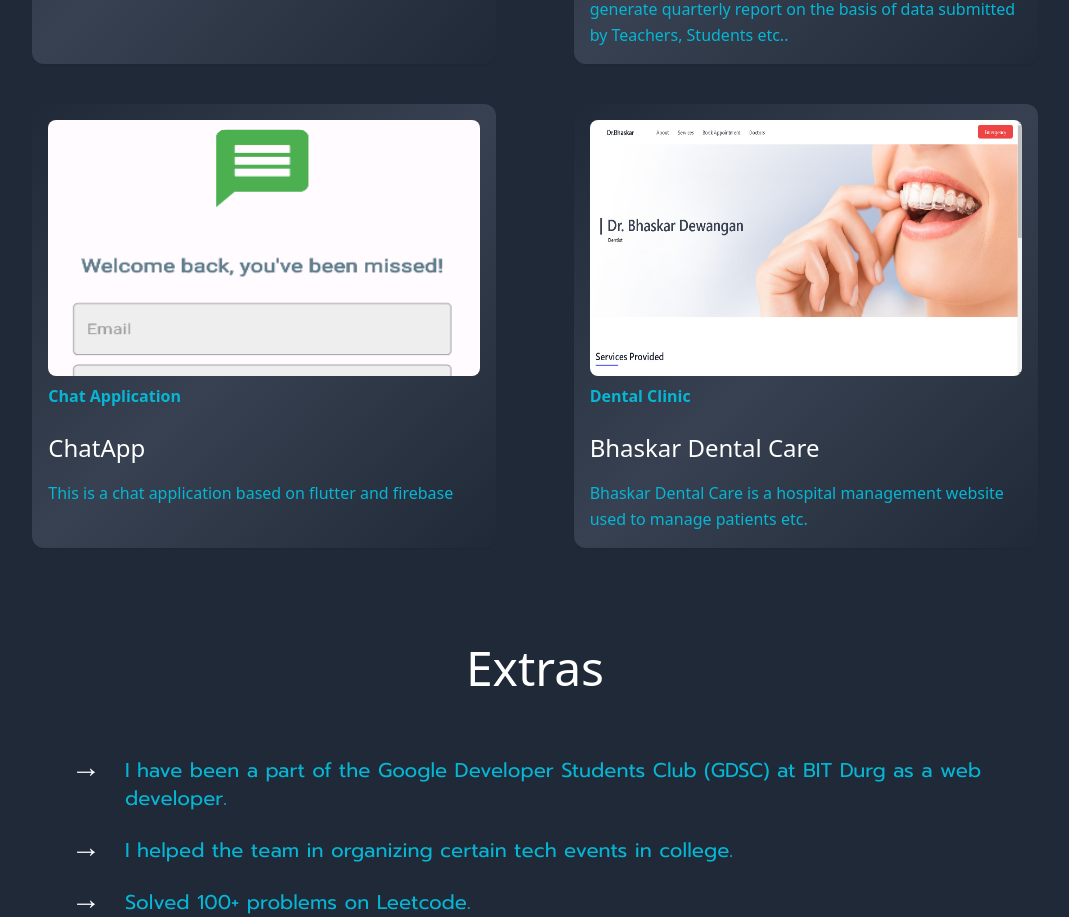
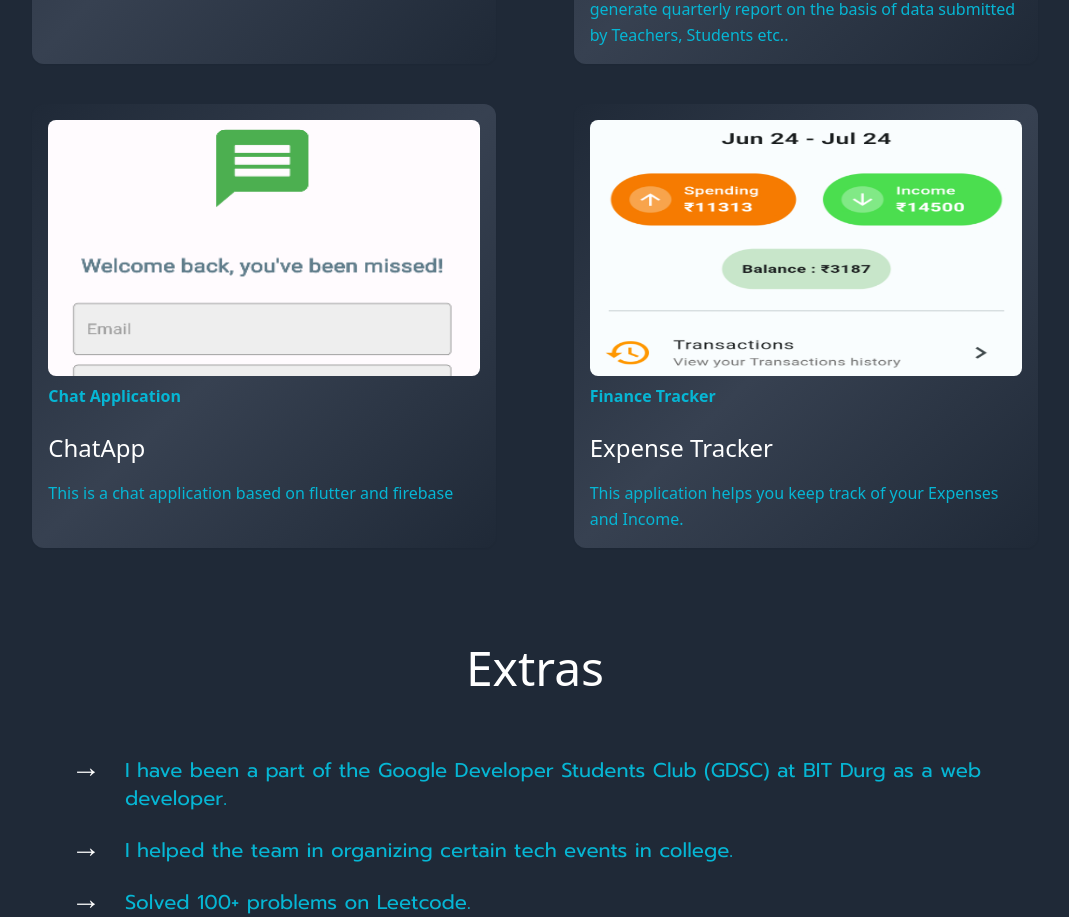
Before and after one commit to Harsh-bhai/portfolio, a Next.js app: page / in a window 1280 px wide. Shown: the part 4380-5297 px from the top of the page, without its empty margins (105-1174 px from the left). Built offline with nearby package versions, Linux system fonts and the light colour scheme; a web font is replaced by a local one.

Commit message:
expense tracker added in project section and all js converted to jsx

```diff
--- a/components/card.jsx
+++ b/components/card.jsx
@@ -115,7 +115,7 @@ const Card = () => {
                 <p className="leading-relaxed text-base text-white">
                   {item[1].meta.maindesc}
                 </p>
-                <div className="flex md:flex-row flex-col justify-center items-center md:space-x-10 md:space-y-0 space-y-6 ">
+                <div className="flex justify-center items-center md:space-x-10 space-x-4 ">
                   <a
                     href={item[1].Links.link}
                     target="_blank"
--- a/components/mainSection.jsx
+++ b/components/mainSection.jsx
@@ -42,7 +42,7 @@ const MainSection = () => {
         { y: "-1000%", opacity: 0, duration: 3, ease: "power1" },
         "-=3.5"
       );
-      // Reveal the boy image using a clipping mask
+      // Reveal the boy image using a clipping <mask></mask>
       timeline.from(
         ".whiteimg",
         { clipPath: "inset(0% 0% 100% 0%)", duration: 3 },
--- a/components/navbar.jsx
+++ b/components/navbar.jsx
@@ -46,7 +46,7 @@ const Navbar = () => {
       end: "+=999999px", // Set to a large value to make it effectively infinite
       toggleClass: {
         targets: ".mainnav",
-        className: "bg-gray-900",
+        className: "bg-gray-800",
       },
     });
     // ScrollTrigger.create({
--- a/data/allprojects.json
+++ b/data/allprojects.json
@@ -19,7 +19,7 @@
     "desc": "PlaylistPilot is a Music Organizer web application. It is based on TAG system, it allow user to create, modify playlist on the basis of TAGS",
     "img":"playlistpilot.jpg",
     "meta":{
-      "maindesc":"PlaylistPilot is a Music Organizer web application. It is based on TAG system, it allows user to create, modify playlist on the basis of TAGS.This application makes it easy to sort through large music libraries by enabling the use of tags to categorize songs by artist name, band name, genre, moods, and much more.",
+      "maindesc":"PlaylistPilot is a Music Organizer web application. It is based on TAG system, it allows user to create, modify playlist on the basis of TAGS.This application makes it easy to sort through large music libraries.",
     "tech":"Next.js ,Tailwind Css ,JavaScript ,Node.js ,MongoDB."
     },
     "Links":{
@@ -47,7 +47,7 @@
     "desc": "QRMS is a web application for college,it is used to generate quarterly report on the basis of data submitted by Teachers, Students etc..",
     "img":"qrms.png",
     "meta":{
-      "maindesc":"QRMS is a web application for college,it is used to generate quarterly report on the basis of data submitted by Teachers, Students etc. Hence it reduces the manual work done by teachers by automatically generating quarterly report.",
+      "maindesc":"QRMS is a web application for college,it is used to generate quarterly report on the basis of data submitted by Teachers, Students etc. Hence it reduces the manual work by automatically generating quarterly report.",
     "tech":"Next.js ,Tailwind Css ,Strapi ,JavaScript ,Node.js ,PostgreSQL."
     },
     "Links":{
@@ -62,7 +62,7 @@
     "img":"chatapp.png",
     "meta":{
       "maindesc":"This is a chat application based on flutter and firebase",
-    "tech":"Flutter ,Firebase Dart"
+    "tech":"Flutter ,Firebase, Dart, Android."
     },
     "Links":{
       "link":"https://github.com/Harsh-bhai/chatapp",
@@ -70,17 +70,17 @@
     }
   },
 
-   "BhaskarDentalCare": {
-    "type": "Dental Clinic",
-    "name": "Bhaskar Dental Care",
-    "desc": "Bhaskar Dental Care is a hospital management website used to manage patients etc.",
-    "img":"dental.jpg",
+   "ExpenseTracker": {
+    "type": "Finance Tracker",
+    "name": "Expense Tracker",
+    "desc": "This application helps you keep track of your Expenses and Income. ",
+    "img":"expense.png",
     "meta":{
-      "maindesc":"Bhaskar Dental Care is a Portfolio website and a hospital management website used to manage patients etc.",
-    "tech":"Next.js ,Tailwind Css ,Strapi ,JavaScript ,Node.js ,PostgreSQL."
+      "maindesc":"This application helps you keep track of your Expenses and Income. It gets the data from the Bank transaction SMS. You can analyze your expenses and Income.",
+    "tech":"Flutter ,Dart, Android."
     },
     "Links":{
-      "link":"https://github.com/Harsh-bhai/Dental-clinic",
+      "link":"https://github.com/Harsh-bhai/expense-tracker-app",
     "live":null
     }
   }
```
Also changed, not shown: components/PointwiseStatement.jsx (renamed from components/PointwiseStatement.js), components/about.jsx (renamed from components/about.js), components/contact.jsx (renamed from components/contact.js), components/footer.jsx (renamed from components/footer.js), components/skills.jsx (renamed from components/skills.js), public/expense.png (added), public/harsh.png (deleted).
